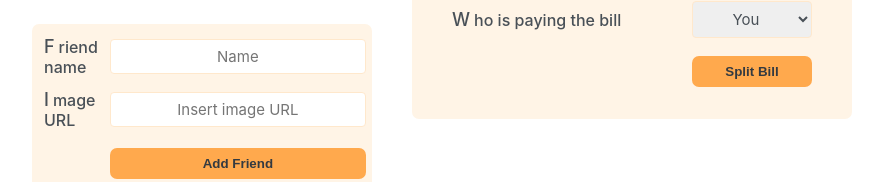
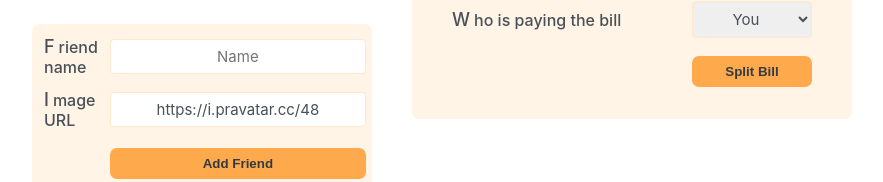
Before and after one commit to PeterTechDev/eat-n-split, a React (Create React App) app: page / in a window 1280 px wide. Both pictures are taken after typing "5", "5" into the empty fields and a click on the button "Add Friend". Shown: the part 362-544 px from the top of the page, without its empty margins (198-1081 px from the left). Built offline with nearby package versions, Linux system fonts and the light colour scheme.

Commit message:
Refactor FormAddFriend component to include name and image inputs in App.js

```diff
--- a/src/App.js
+++ b/src/App.js
@@ -88,13 +88,39 @@
 }
 
 function FormAddFriend() {
+  const [name, setName] = useState("");
+  const [image, setImage] = useState("https://i.pravatar.cc/48");
+
+  function handleSubmit(e) {
+    e.preventDefault();
+
+    const newFriend = {
+      name,
+      image,
+      balance: 0,
+      id: crypto.randomUUID,
+    };
+
+    console.log(newFriend);
+  }
+
   return (
-    <form className="form-add-friend">
+    <form className="form-add-friend" onSubmit={handleSubmit}>
       <label>Friend name</label>
-      <input type="text" placeholder="Name" />
+      <input
+        type="text"
+        placeholder="Name"
+        value={name}
+        onChange={(e) => setName(e.target.value)}
+      />
 
       <label>Image URL</label>
-      <input type="text" placeholder="Insert image URL" />
+      <input
+        type="text"
+        placeholder="Insert image URL"
+        value={image}
+        onChange={(e) => setImage(e.target.value)}
+      />
 
       <Button>Add Friend</Button>
     </form>
```
